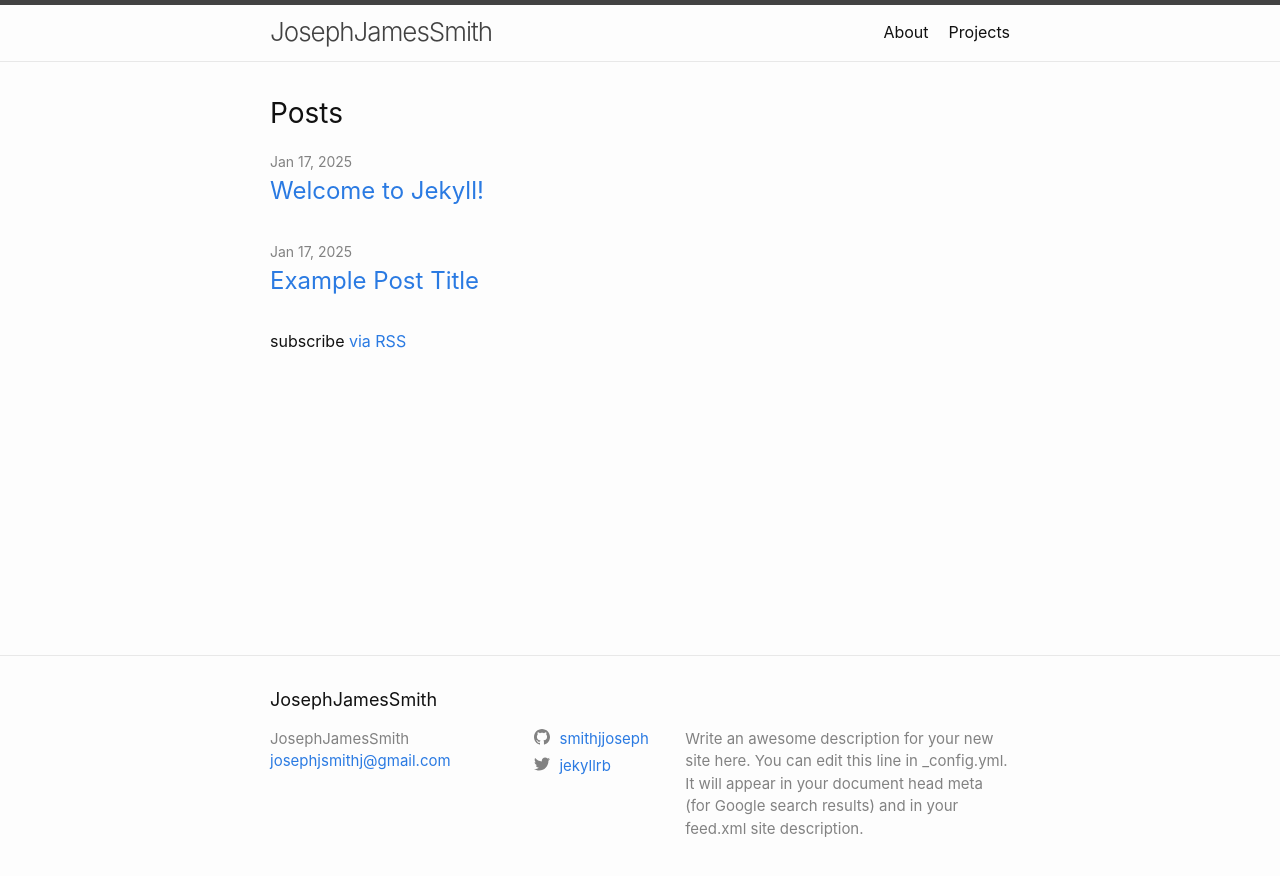
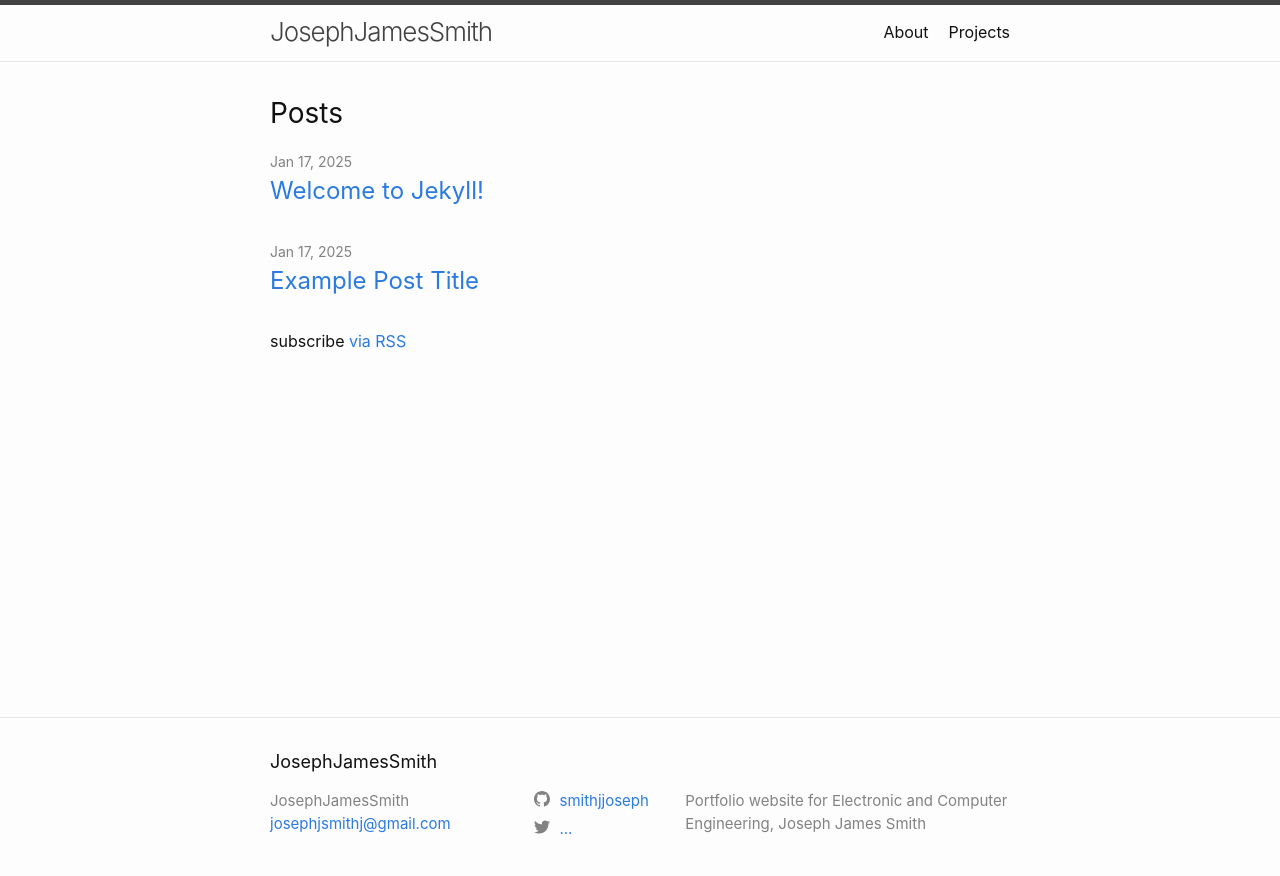
Before and after one commit to smithjjoseph/smithjjoseph.github.io, a Jekyll site: the page built from index.md, in a window 1280 px wide. Shown: the top 876 px of the page. Built offline with Jekyll 4.4.1, drawn with Linux system fonts in a browser that asks for light colours.

Commit message:
Modify site description

```diff
--- a/_config.yml
+++ b/_config.yml
@@ -21,12 +21,10 @@
 title: JosephJamesSmith
 email: josephjsmithj@gmail.com
 description: >- # this means to ignore newlines until "baseurl:"
-  Write an awesome description for your new site here. You can edit this
-  line in _config.yml. It will appear in your document head meta (for
-  Google search results) and in your feed.xml site description.
+  Portfolio website for Electronic and Computer Engineering, Joseph James Smith
 baseurl: "" # the subpath of your site, e.g. /blog
 url: "https://josephjamessmith.com" # the base hostname & protocol for your site, e.g. http://example.com
-twitter_username: jekyllrb
+twitter_username: "..."
 github_username:  smithjjoseph
 
 # Build settings
```
